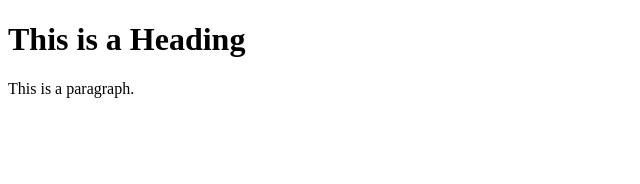
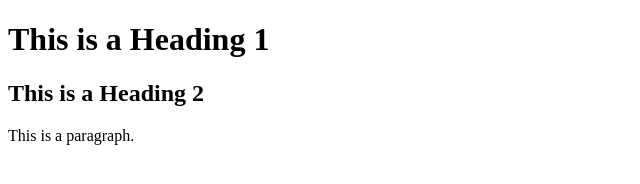
Before and after one commit to JavaTheCompanion/git-demo-repo, a plain HTML site: page index.html in a window 1280 px wide. Shown: the whole page, without its empty margins (0-640 px from the left). Drawn offline with Linux system fonts and the light colour scheme.

Commit message:
Modified index.html

```diff
--- a/index.html
+++ b/index.html
@@ -5,7 +5,9 @@
 </head>
 <body>
 
-<h1>This is a Heading</h1>
+<h1>This is a Heading 1</h1>
+<h2>This is a Heading 2</h2>
+
 <p>This is a paragraph.</p>
 
 </body>
```
